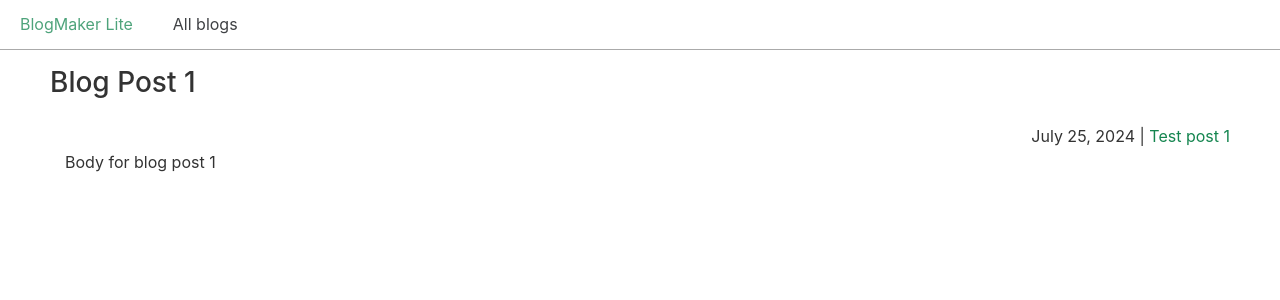
After one commit to VictorFernandezPey/djangoFromSingleFile, a Django app: page /posts/1/ in a window 1280 px wide. The commit adds this page. Shown: the top 300 px of the page. Run offline with Django 4.2, Linux system fonts and the light colour scheme; data comes from the database, SQL or seed files in the repository.

Commit message:
Part 10 Add page for individual blog posts and its links

```diff
--- a/blogmaker_lite.py
+++ b/blogmaker_lite.py
@@ -25,10 +25,21 @@ def blog(request, blog_id):
     }
     return render(request, "blog.html", context)
 
+def post(request, post_id):
+    post = BlogPost.objects.get(id=post_id)
+    blog = post.blog
+
+    context = {
+        "post": post,
+        "blog": blog,
+    }
+    return render(request, "post.html", context)
+
 urlpatterns = [
     path("admin/", admin.site.urls),
     path("blogs/", blogs, name="blogs"),
     path("blogs/<int:blog_id>/", blog, name="blog"),
+    path("posts/<int:post_id>/", post, name="post"),
     path("", index, name="index")
 ]
 
--- a/css/custom.css
+++ b/css/custom.css
@@ -22,3 +22,8 @@
 .card {
     margin-bottom: 15px;
 }
+
+.post-body {
+    padding-left: 15px;
+    padding-right: 15px;
+}
--- a/templates/blog.html
+++ b/templates/blog.html
@@ -7,7 +7,7 @@
   {% for post in posts %}
 
     <div class="card">
-      <header><h3>{{ post.title }}</h3></header>
+      <header><h3><a href="{% url 'post' post.id %}">{{ post.title }}</a></h3></header>
       <p>{{ post.date_added|date:"DATE_FORMAT"}}</p>
       <p>{{ post.body|truncatewords:10 }}</p>
     </div>
--- /dev/null
+++ b/templates/post.html
@@ -0,0 +1,16 @@
+{% extends "base.html" %}
+
+{% block content %}
+
+  <h2>{{ post.title }}</h2>
+
+  <div class="text-right">
+    <span>{{ post.date_added|date:"DATE_FORMAT"}}</span> |
+    <span><a href="{% url 'blog' blog.id %}">{{ blog.title }}</a></span>
+  </div>
+
+  <div class="post-body">
+    {{ post.body|linebreaks }}
+  </div>
+
+{% endblock content %}
```
